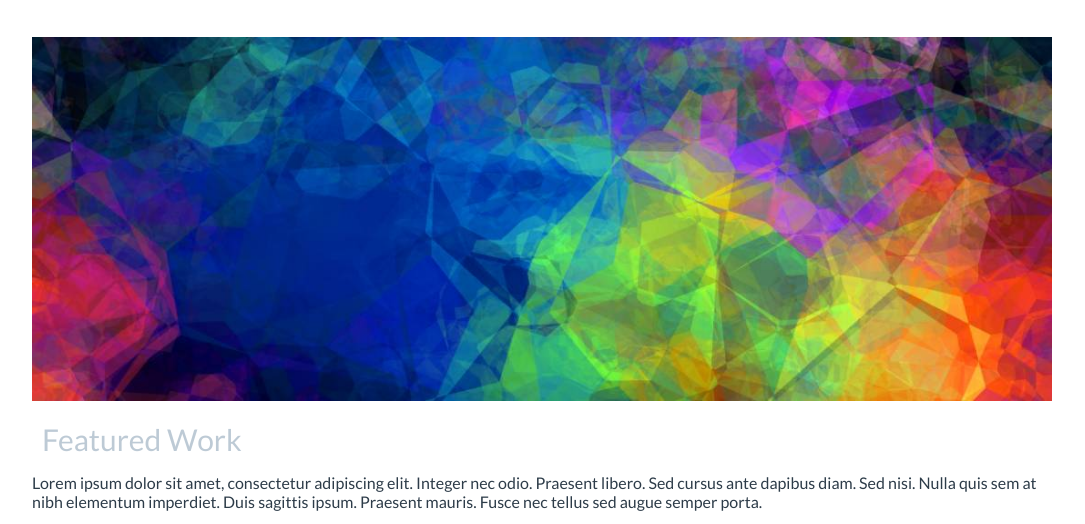
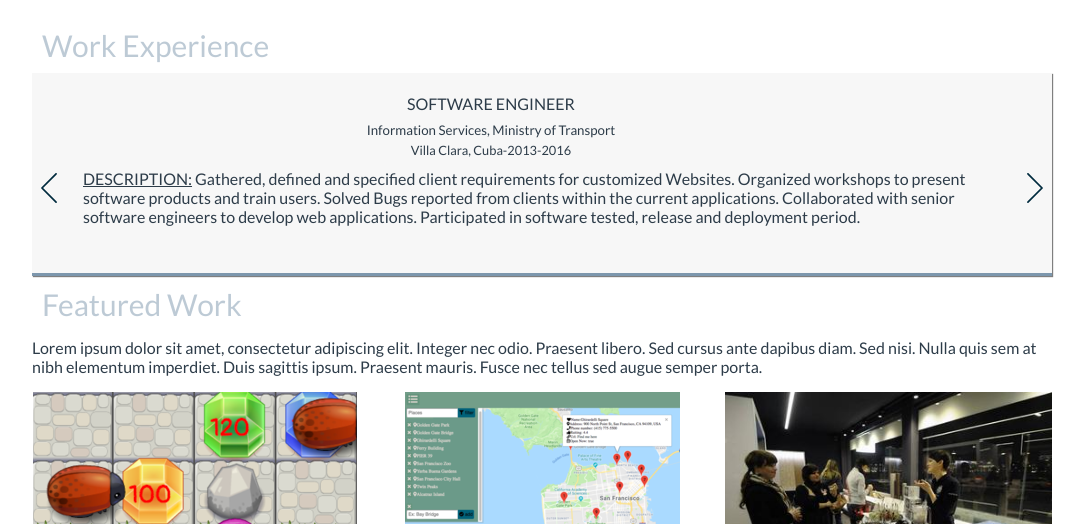
Before and after one commit to yarogallo/yarogallo.github.io, a website: page index.html in a window 1280 px wide. Shown: the part 200-724 px from the top of the page, without its empty margins (98-1183 px from the left). Drawn offline with nearby package versions, Linux system fonts and the light colour scheme.

Commit message:
Add carrusel

```diff
--- a/css/style.css
+++ b/css/style.css
@@ -12,13 +12,23 @@ html {
 }
 
 .container {
-    min-height: 100%;
+    width: 100%;
+    max-width: 1200px;
+    margin: 0 auto;
 }
 
 h1,
 h2,
 h3 {
     margin: 10px auto;
+}
+
+h5 {
+    margin: 0;
+}
+
+h4 {
+    margin-bottom: 10px;
 }
 
 a {
@@ -33,7 +43,7 @@ a:hover {
     max-width: 100%;
 }
 
-header {
+.border-bottom {
     border-bottom: 3px solid #7d97ad;
 }
 
@@ -76,6 +86,10 @@ footer {
 
 .text-right {
     text-align: right;
+}
+
+.text-decoration {
+    text-decoration-line: underline;
 }
 
 .space-between {
@@ -134,6 +148,10 @@ footer {
     width: 100%;
 }
 
+.col-6 {
+    width: 50%;
+}
+
 .col-3 {
     width: calc(25% - 20px);
 }
@@ -149,3 +167,62 @@ footer {
 .display {
     display: none;
 }
+
+
+/*Carrusel css*/
+
+.carrusel {
+    position: relative;
+    ;
+}
+
+.hidden-overflow {
+    overflow: hidden;
+}
+
+.content {
+    height: 20vh;
+}
+
+.content-container {
+    will-change: transform;
+    transition: transform 1s ease-in-out;
+}
+
+
+/*Carrusel button css*/
+
+.carrusel-link {
+    position: absolute;
+    top: 50%;
+}
+
+.next-button {
+    right: 2px;
+}
+
+.back-button {
+    left: 2px;
+}
+
+.carrusel {
+    background-color: rgba(214, 216, 214, 0.2);
+    box-shadow: 1px 1px 1px rgba(0, 0, 0, .5);
+}
+
+.content-container {
+    height: 200px;
+    overflow-y: scroll;
+}
+
+.content header {
+    width: 90%;
+    text-align: center;
+    margin-bottom: 10px;
+}
+
+.content p {
+    width: 90%;
+    margin: 0 auto;
+    text-align: left;
+}
--- a/index.html
+++ b/index.html
@@ -15,7 +15,7 @@
 <body>
     <section id="page-wrap" class="container flex column">
 
-        <header id="page-header" class="row flex">
+        <header id="page-header" class="row flex border-bottom">
 
             <div id="logo" class="col-3 space-between">
                 <img id="svg-logo" class="" src="images/logo.svg" alt="portfolio logo">
@@ -30,11 +30,22 @@
         </header>
 
         <main id="page-main" class="row space-between">
+            <section id="work-experience" class="col-12 text-left">
+                <h2 class="capitalize muted-color text-size-big space-left">work experience</h2>
+            </section>
+            <section class="row carrusel border-bottom">
+                <div class="carrusel-content col-12 hidden-overflow">
+                    <div class="content-container flex col-12">
 
-            <div id="main-img" class="col-12 space-between text-left">
-                <img class="display img-width" src="images/main_medium.jpg" srcset="images/main_medium.jpg 800w,
-                        images/main_large.jpg 1120w" sizes="100vw" alt="abstract picture">
-            </div>
+                    </div>
+                </div>
+                <a href="#content2" class="carrusel-link back-button">
+                    <img src="images/back.svg" alt="back icon" data-value="back">
+                </a>
+                <a href="#content1" class="carrusel-link next-button">
+                    <img src="images/next.svg" alt="next icon" data-value="next">
+                </a>
+            </section>
 
             <section id="featured-work" class="col-12 text-left">
                 <h2 class="capitalize muted-color text-size-big space-left">featured work</h2>
@@ -73,6 +84,9 @@
             </nav>
         </footer>
     </section>
+    <script src="js/carrusel.js"></script>
+    <script src="js/data.js"></script>
+    <script src="js/porfolioBuilder.js"></script>
 </body>
 
 </html>
--- /dev/null
+++ b/js/carrusel.js
@@ -0,0 +1,39 @@
+carrusel = {
+    init: function(elem) {
+        const contentContainer = elem.querySelector('.content-container');
+        const contents = elem.querySelectorAll('.content');
+        const contentWidth = (100 / contents.length).toFixed(2);
+        const links = elem.querySelectorAll('.carrusel-link');
+        let position = 0;
+
+        this.setContainerStyle(contentContainer, contents.length);
+
+        contents.forEach((content) => content.style.width = `${contentWidth}%`);
+
+        links.forEach(link => {
+            link.addEventListener('click', (evt) => {
+                const dir = evt.target.dataset.value;
+
+                if (dir === 'back') {
+                    position === 0 || position--;
+                }
+                if (dir === 'next') {
+                    position === contents.length - 1 || position++;
+                }
+
+                evt.preventDefault();
+                this.move(contentContainer, position * contentWidth);
+            });
+        });
+
+    },
+
+    move: function(contentContainer, distance) {
+        contentContainer.style.transform = `translateX(-${distance}%)`;
+    },
+
+    setContainerStyle: function(contentContainer, contentAmount) {
+        contentContainer.style.width = `${100 * contentAmount}%`;
+    }
+
+};
--- /dev/null
+++ b/js/data.js
@@ -0,0 +1,113 @@
+const data = (function() {
+    return {
+        bio: {
+            name: "Yanisleidi Rodriguez",
+            role: "Front-End Web Developer",
+            contacts: {
+                mobile: "786-720-5357",
+                email: "yaroga88@yahoo.com",
+                twitter: "@yrgallo88",
+                github: "yarogallo",
+                location: "San Francisco"
+            },
+            welcomeMessage: "Hard way learner web enthusiast who work well independently but loves being part of  a team environment, fast learner and experienced team player with good communication and interpersonal skills.",
+            skills: ["Convert PSD designs into mobile-first, cross-browser responsive HTML templates",
+                "Test websites in multiple scenarios to ensure responsiveness, good performance and cross-browser compatibility.",
+                "Vanilla JS and MV* frameworks",
+                "Performance optimization and measurements",
+                "Frontend build tools",
+                "Manage change on source code using Git and the different Git flows",
+                "Basic knowledge of Object Oriented Programming"
+
+            ],
+            biopic: "images/yani.jpg"
+        },
+
+        education: {
+            schools: [{
+                name: "Central University Martha Abreu of Las Villas",
+                location: "Santa Clara, Cuba",
+                degree: "Computer Science",
+                majors: ["Bachelor"],
+                dates: "2006-2011",
+                url: "http://www.uclv.edu.cu/",
+            }],
+            onlineCourses: [{
+                title: "React Nanodegree Program",
+                school: "Udacity",
+                dates: "in progress",
+                url: "www.udacity.com"
+            }, {
+                title: "Front-End Web Developer Nanodegree Program",
+                school: "Udacity",
+                dates: "20017-2018",
+                url: "www.udacity.com"
+            }, {
+                title: "Front-end Foundations",
+                school: "Code School",
+                dates: "March-2016",
+                url: "www.codeschool.com"
+            }, {
+                title: "Front-end Formations",
+                school: "Code School",
+                dates: "March-2016",
+                url: "www.codeschool.com"
+            }, {
+                title: "CSS Cross-Country",
+                school: "Code School",
+                dates: "June-2016",
+                url: "www.codeschool.com"
+            }]
+        },
+
+        work: {
+            jobs: [{
+                employer: "Information Services, Ministry of Transport",
+                title: "Software Engineer",
+                location: "Villa Clara, Cuba",
+                dates: "2013-2016",
+                description: `Gathered, defined and specified client requirements for customized Websites. Organized workshops to present  software products and train users.
+							Solved Bugs reported from clients within the current applications.
+							Collaborated with senior software engineers to develop web applications.
+							Participated in software tested, release and deployment period.`
+            }, {
+                employer: "Jose Marti University",
+                title: "Software Engineer",
+                location: "Santi Spiritus, Cuba",
+                dates: "2011-2013",
+                description: `Created presentations to introduce new software products.
+							Tested new software products to identify and resolve any performance issues.
+							Trained users across the campus in how use and install software applications.
+							Tutored  students in web applications final projects.`
+            }, {
+                employer: "Vision Works",
+                title: "Lorem ipsum dolo.",
+                location: "Miami, Florida",
+                dates: "Lorem-ipsu",
+                description: `string description3 Lorem ipsum dolor sit amet, consectetur adipiscing elit.
+							Integer nec odio. Praesent libero. Sed cursus ante dapibus diam. Sed nisi
+							Integer nec odio. Praesent libero. Sed cursus ante dapibus diam. Sed nisi
+							Integer nec odio. Praesent libero. Sed cursus ante dapibus diam. Sed nisi.`
+            }]
+        },
+
+        projects: {
+            projects: [{
+                title: "Arcade Game.",
+                dates: "2017",
+                description: "The player have to do five rounds from the land to the sea. In order to win the game, the player need to finish the rounds with an score equal or over 1000 points. Anytime the player hit an enemy, the score will be decremented 100 points, if the score became negative, the game automatically finish and the player loses. The player can pick up gems on his way to the sea, each gem has an specific value, when the player pick up a gem, the score will be incremented depending on the gem value.There are also some rocks on the player way, they are not a big deal but, the player can not pass trought them",
+                images: ["images/arcadegame1.png", "images/arcadegame2.png", "images/arcadegame3.png"]
+            }, {
+                title: "Lorem ipsum dolor sit amet.",
+                dates: "Lorem-ipsu",
+                description: "project description Lorem ipsum dolor sit amet, consectetur adipiscing elit. Integer nec odio. Praesent libero. Sed cursus ante dapibus diam. Sed nisi.Lorem ipsum dolor sit amet, consectetur adipiscing elit. Integer nec odio. Praesent libero. Sed cursus ante dapibus diam. Sed nisi. Nulla quis sem at nibh elementum imperdiet. Duis sagittis ipsum. Praesent mauris. Fusce nec tellus sed augue semper porta. Mauris massa. Vestibulum lacinia arcu eget nulla. Class aptent taciti sociosqu ad litora torquent per conubia nostra, per inceptos himenaeos. Curabitur sodales ligula in libero. Sed dignissim lacinia nunc. Curabitur tortor. Pellentesque nibh.",
+                images: ["images/project.jpg", "images/project1.jpg", "images/project2.jpg"]
+            }, {
+                title: "Lorem ipsum dolor sit.",
+                dates: "Lorem-ipsu",
+                description: "project description Lorem ipsum dolor sit amet, consectetur adipiscing elit. Integer nec odio. Praesent libero. Sed cursus ante dapibus diam. Sed nisi.Lorem ipsum dolor sit amet, consectetur adipiscing elit. Integer nec odio. Praesent libero. Sed cursus ante dapibus diam. Sed nisi. Nulla quis sem at nibh elementum imperdiet. Duis sagittis ipsum. Praesent mauris. Fusce nec tellus sed augue semper porta. Mauris massa. Vestibulum lacinia arcu eget nulla. Class aptent taciti sociosqu ad litora torquent per conubia nostra, per inceptos himenaeos. Curabitur sodales ligula in libero. Sed dignissim lacinia nunc. Curabitur tortor. Pellentesque nibh.",
+                images: ["images/project.jpg", "images/project1.jpg", "images/project2.jpg"]
+            }]
+        }
+    };
+})();
--- /dev/null
+++ b/js/porfolioBuilder.js
@@ -0,0 +1,30 @@
+const jobArticle = (job) => {
+    const node = document.createElement('article');
+    const header = document.createElement('header');
+    const description = document.createElement('p');
+
+    node.classList.add('content');
+    header.innerHTML = `<h4 class="uppercase">${job.title}</h4>
+						<h5>${job.employer}</h5>
+						<small>${job.location}-${job.dates}</small>`;
+    description.innerHTML = `<span class="uppercase text-decoration">Description:</span> ${job.description}`;
+
+    node.appendChild(header);
+    node.appendChild(description);
+
+    return node;
+
+};
+
+window.addEventListener('load', () => {
+    const elem = document.querySelector('.carrusel');
+    const carruselContainer = elem.querySelector('.content-container');
+
+    data.work.jobs.forEach(job => {
+        const art = jobArticle(job);
+        carruselContainer.appendChild(art);
+
+    });
+
+    Object.create(carrusel).init(elem);
+});
```
Also changed, not shown: images/back.svg (added), images/next.svg (added).
